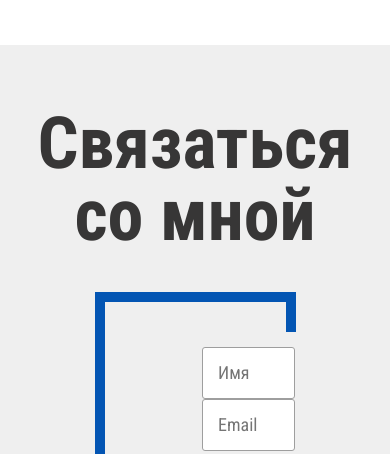
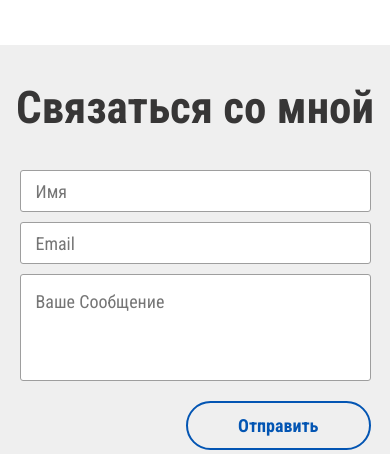
Before and after one commit to dev4est/dev4est.github.io, a website: page index.html in a window 390 px wide. Shown: the part 3995-4449 px from the top of the page. Drawn offline with nearby package versions, Linux system fonts and the light colour scheme.

Commit message:
finished section Contact for mobile and tablet

```diff
--- a/assets/css/4-pages/_home.scss
+++ b/assets/css/4-pages/_home.scss
@@ -435,7 +435,6 @@
 .contact {
     position: relative;
 	padding-top: 3px;
-    padding-bottom: 80px;
 	background-color: $bg-secondary;
 
     &__wrapper {
@@ -451,6 +450,7 @@
 			left: 75px;
 			right: 75px;
 			bottom: 0;
+            margin-bottom: 20px;
 			border: 10px solid $c-highlight;
         }
      }
@@ -499,6 +499,94 @@
 			padding: 12px 50px;
         }
     }
+    @media (max-width: 991px) {
+
+        &__heading {
+            font-size: 45px;
+            line-height: 45px;
+        }
+
+        &__wrapper {
+            flex-direction: column;
+            padding: 0;
+
+            &::before {
+                top: 25px;
+				left: 0;
+				right: 0;
+				bottom: 75px;
+            }
+        }
+        &__visual {
+			width: 700px;
+			max-width: 75%;
+			order: 2;
+        }
+
+        &__form {
+			width: 600px;
+			max-width: 75%;
+			margin-bottom: 35px;
+			padding: 0 15px;
+        }
+    }
+
+    @media (max-width: 767px) {
+
+        &__visual {
+			width: 600px;
+			max-width: 95%;
+        }
+
+
+        &__form {
+
+            &-el {
+
+				&--name,
+                &--email {
+					width: 100%;
+                }
+
+                &--name {
+					margin-bottom: 10px;
+                }
+
+                &--message {
+					margin: 10px 0 20px 0;
+                }
+            }
+        }
+    }
+
+    @media (max-width: 480px) {
+
+        &__wrapper  {
+
+            &::before {
+				display: none;
+            }
+		}
+        &__visual {
+			display: none;
+		}
+        &__form {
+			max-width: 100%;
+			padding: 0;
+
+            &-el {
+
+				&--name,
+                &--email {
+					height: 40px;
+            }
+
+                &--message {
+					height: 90px;
+                }
+            }
+        }
+}
 }
 /************************* About *************************/
 
```
Also changed, not shown: assets/css/main.css.
